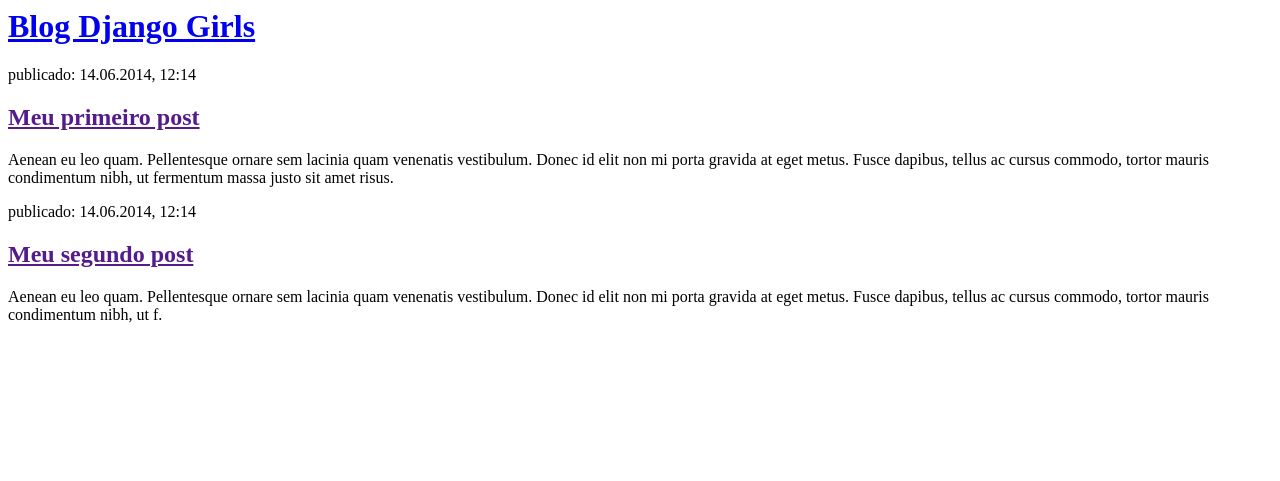
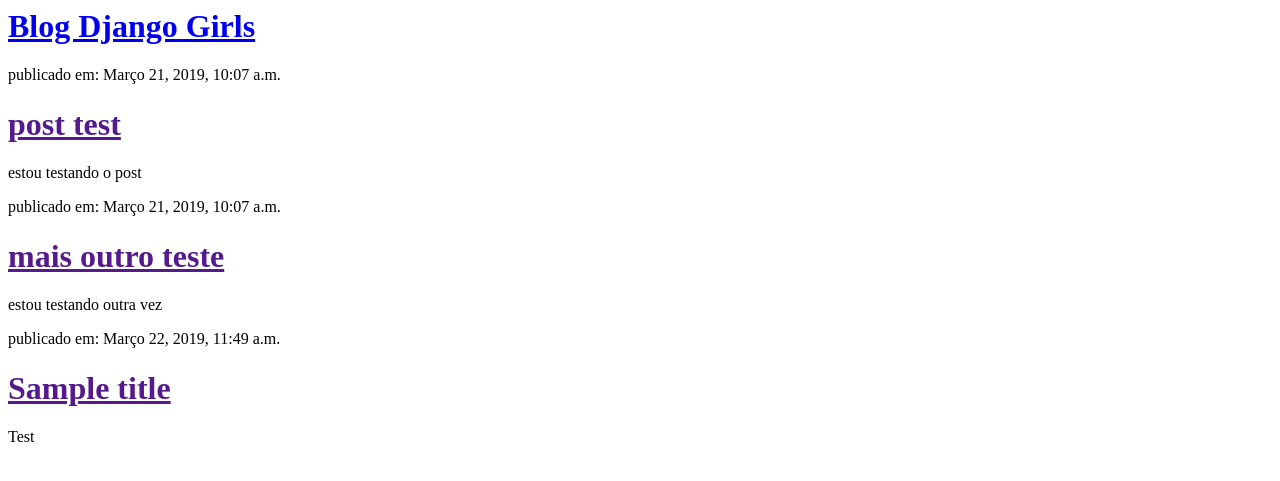
Before and after one commit to xuting1108/meu-primeiro-blog, a Django app: page / in a window 1280 px wide. Shown: the top 481 px of the page. Run offline with Django 3.2, Linux system fonts and the light colour scheme; data comes from the database, SQL or seed files in the repository; both versions use the stored data as it was after the commit.

Commit message:
modificação de templates para mostrar os posts da base de dados

```diff
--- a/blog/templates/blog/post_list.html
+++ b/blog/templates/blog/post_list.html
@@ -19,16 +19,12 @@
             <h1><a href="/">Blog Django Girls</a></h1>
         </div>
 
-        <div>
-            <p>publicado: 14.06.2014, 12:14</p>
-            <h2><a href="">Meu primeiro post</a></h2>
-            <p>Aenean eu leo quam. Pellentesque ornare sem lacinia quam venenatis vestibulum. Donec id elit non mi porta gravida at eget metus. Fusce dapibus, tellus ac cursus commodo, tortor mauris condimentum nibh, ut fermentum massa justo sit amet risus.</p>
-        </div>
-
-        <div>
-            <p>publicado: 14.06.2014, 12:14</p>
-            <h2><a href="">Meu segundo post</a></h2>
-            <p>Aenean eu leo quam. Pellentesque ornare sem lacinia quam venenatis vestibulum. Donec id elit non mi porta gravida at eget metus. Fusce dapibus, tellus ac cursus commodo, tortor mauris condimentum nibh, ut f.</p>
-        </div>
+       {% for post in posts %}
+    <div>
+        <p>publicado em: {{ post.published_date }}</p>
+        <h1><a href="">{{ post.title }}</a></h1>
+        <p>{{ post.text|linebreaksbr }}</p>
+    </div>
+{% endfor %}
     </body>
 </html>
--- a/blog/views.py
+++ b/blog/views.py
@@ -1,5 +1,9 @@
 from django.shortcuts import render
+from django.utils import timezone
+from .models import Post
+#O ponto antes de models significa diretório atual ou aplicativo atual. Tanto views.py como models.py estão no mesmo diretório. Isto significa que podemos usar . e o nome do arquivo (sem py).
 
 def post_list(request):
-    return render(request, 'blog/post_list.html', {})
+    posts = Post.objects.filter(published_date__lte=timezone.now()).order_by('published_date')
+    return render(request, 'blog/post_list.html', {'posts': posts})
 #função (def) chamada post_list que recebe um request, executa a função render que irá renderizar (montar) nosso modelo de acordo com o template blog/post_list.html, e retorna (return) o resultado.
```
Also changed, not shown: db.sqlite3.
